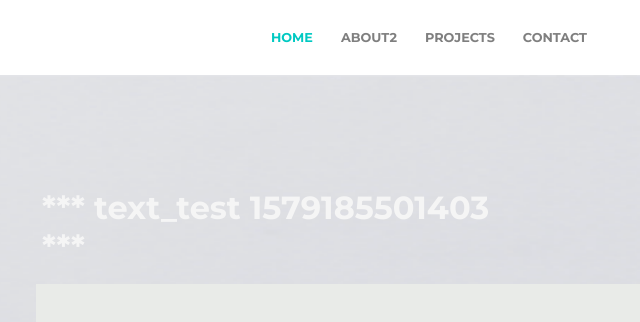
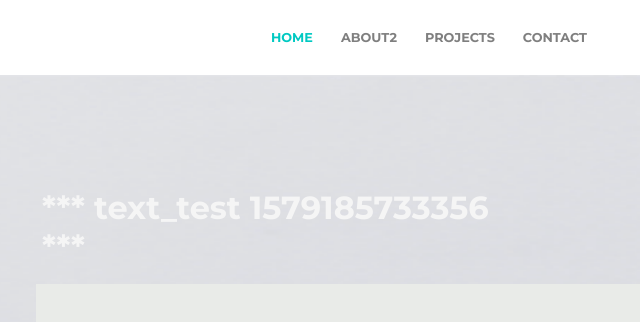
Before and after one commit to Pingendo/lurens, a plain HTML site: page index.html in a window 1280 px wide. Shown: the top 322 px of the page, 640-1280 px from the left. Drawn offline with nearby package versions, Linux system fonts and the light colour scheme.

Commit message:
pingendo-contrib

```diff
--- a/index.html
+++ b/index.html
@@ -69,7 +69,7 @@
     <div class="container my-auto ">
       <div class="row">
         <div class="col-md-6 ml-auto p-4">
-          <h1 class="text-secondary p-1">*** text_test 1579185501403 ***</h1>
+          <h1 class="text-secondary p-1">*** text_test 1579185733356 ***</h1>
 
           <img src="assets/product-1.jpg">
 
```
